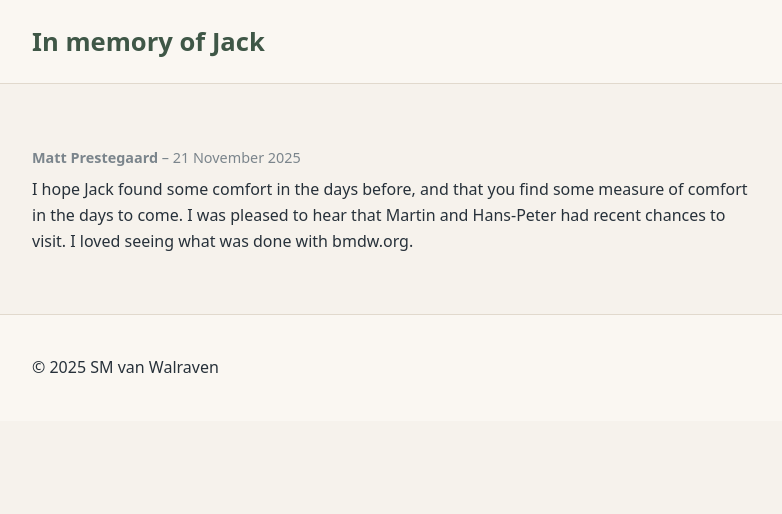
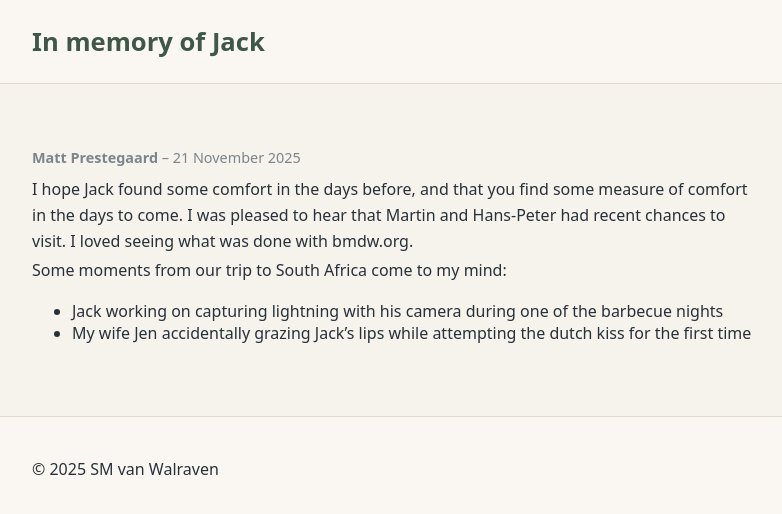
Before and after one commit to hpeberhard-git/bmdw-org-site, a Jekyll site: the page built from _memories/2025-11-20-mp.md, in a window 1280 px wide. Shown: the top 514 px of the page, without its empty margins (248-1030 px from the left). Built offline with Jekyll 4.4.1, drawn with Linux system fonts in a browser that asks for light colours.

Commit message:
Add memories for Tom Wiegand and Matt Prestegaard with additional details and images

```diff
--- a/_memories/2025-11-20-mp.md
+++ b/_memories/2025-11-20-mp.md
@@ -6,3 +6,7 @@ language: "en"
 ---
 
 I hope Jack found some comfort in the days before, and that you find some measure of comfort in the days to come. I was pleased to hear that Martin and Hans-Peter had recent chances to visit.  I loved seeing what was done with bmdw.org.
+
+Some moments from our trip to South Africa come to my mind:
+ - Jack working on capturing lightning with his camera during one of the barbecue nights
+ - My wife Jen accidentally grazing Jack's lips while attempting the dutch kiss for the first time
```
Also changed, not shown: _memories/2025-11-18-tw.md (+1 -0 lines).
